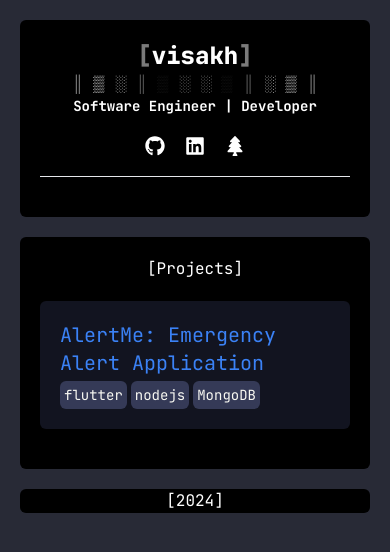
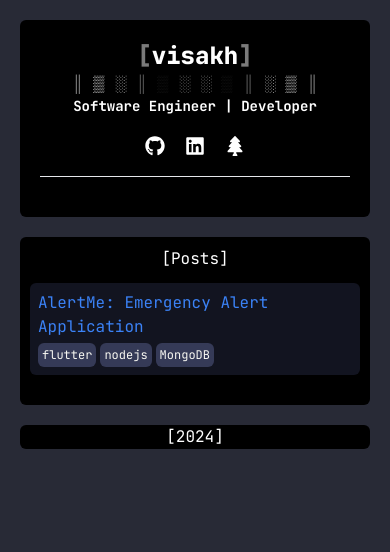
Before and after one commit to vskvj3/portfolio-nextjs, a Next.js app: page /posts in a window 390 px wide. Shown: the top 552 px of the page. Built offline with nearby package versions, Linux system fonts and the light colour scheme.

Commit message:
fix: posts section responsive textsize

```diff
--- a/src/pages/posts/index.js
+++ b/src/pages/posts/index.js
@@ -16,21 +16,22 @@ export default function Posts({ allPostsData }) {
   return (
     <Layout>
       <div>
-        <section className="bg-black w-1/2 min-w-[350px] max-w-[700px] h-auto mx-auto mb-5 p-[20px] rounded-md text-left text-white">
+        <section className="bg-black w-1/2 min-w-[350px] max-w-[700px] h-auto mx-auto mb-5 p-[10px] lg:p-[20px] rounded-md text-left text-white">
           <ul>
-            <p className=" text-center pb-5">[Projects]</p>
+            <p className=" text-center pb-3 lg:text-lg">[Posts]</p>
             {allPostsData.map(({ id, date, tags, title }) => (
               <Link key={id} href={`/posts/${encodeURIComponent(id)}`}>
-                <li className="bg-[#121420] hover:bg-[#212438] text-[#f8f8f2] h-auto p-5 rounded-md mb-5">
-                  <span className=" text-blue-500 text-xl">{title}</span>
-
+                <li className="bg-[#121420] hover:bg-[#212438] text-[#f8f8f2] h-auto p-2 lg:p-5 rounded-md mb-5">
+                  <span className=" text-blue-500 text-md lg:text-lg">
+                    {title}
+                  </span>
                   <br />
-                  <div className="flex">
+                  <div className="flex flex-wrap">
                     {/* split tags by +, then show each tag inside a div */}
                     {tags.split("+").map((tag) => (
                       <div
                         key={tag}
-                        className="text-sm p-1 mr-1 mt-1 bg-[#353a57] rounded-md"
+                        className="lg:text-sm text-xs p-1 mr-1 mt-1 bg-[#353a57] rounded-md"
                       >
                         {tag}
                       </div>
--- a/src/pages/projects/index.js
+++ b/src/pages/projects/index.js
@@ -16,21 +16,23 @@ export default function Projects({ allProjectsData }) {
   return (
     <Layout>
       <div>
-        <section className="bg-black w-1/2 min-w-[350px] max-w-[700px] h-auto mx-auto mb-5 p-[20px] rounded-md text-left text-white">
+        <section className="bg-black w-1/2 min-w-[350px] max-w-[700px] h-auto mx-auto mb-5 p-[10px] lg:p-[20px] rounded-md text-left text-white">
           <ul>
-            <p className=" text-center pb-5">[Projects]</p>
+            <p className=" text-center pb-3 lg:text-lg">[Projects]</p>
             {allProjectsData.map(({ id, date, tags, title }) => (
               <Link key={id} href={`/projects/${encodeURIComponent(id)}`}>
-                <li className="bg-[#121420] hover:bg-[#212438] text-[#f8f8f2] h-auto p-5 rounded-md mb-5">
-                  <span className=" text-blue-500 text-xl">{title}</span>
+                <li className="bg-[#121420] hover:bg-[#212438] text-[#f8f8f2] h-auto p-2 lg:p-5 rounded-md mb-5">
+                  <span className=" text-blue-500 text-md lg:text-lg">
+                    {title}
+                  </span>
 
                   <br />
-                  <div className="flex">
+                  <div className="flex flex-wrap">
                     {/* split tags by +, then show each tag inside a div */}
                     {tags.split("+").map((tag) => (
                       <div
                         key={tag}
-                        className="text-sm p-1 mr-1 mt-1 bg-[#353a57] rounded-md"
+                        className="lg:text-sm text-xs p-1 mr-1 mt-1 bg-[#353a57] rounded-md"
                       >
                         {tag}
                       </div>
```
